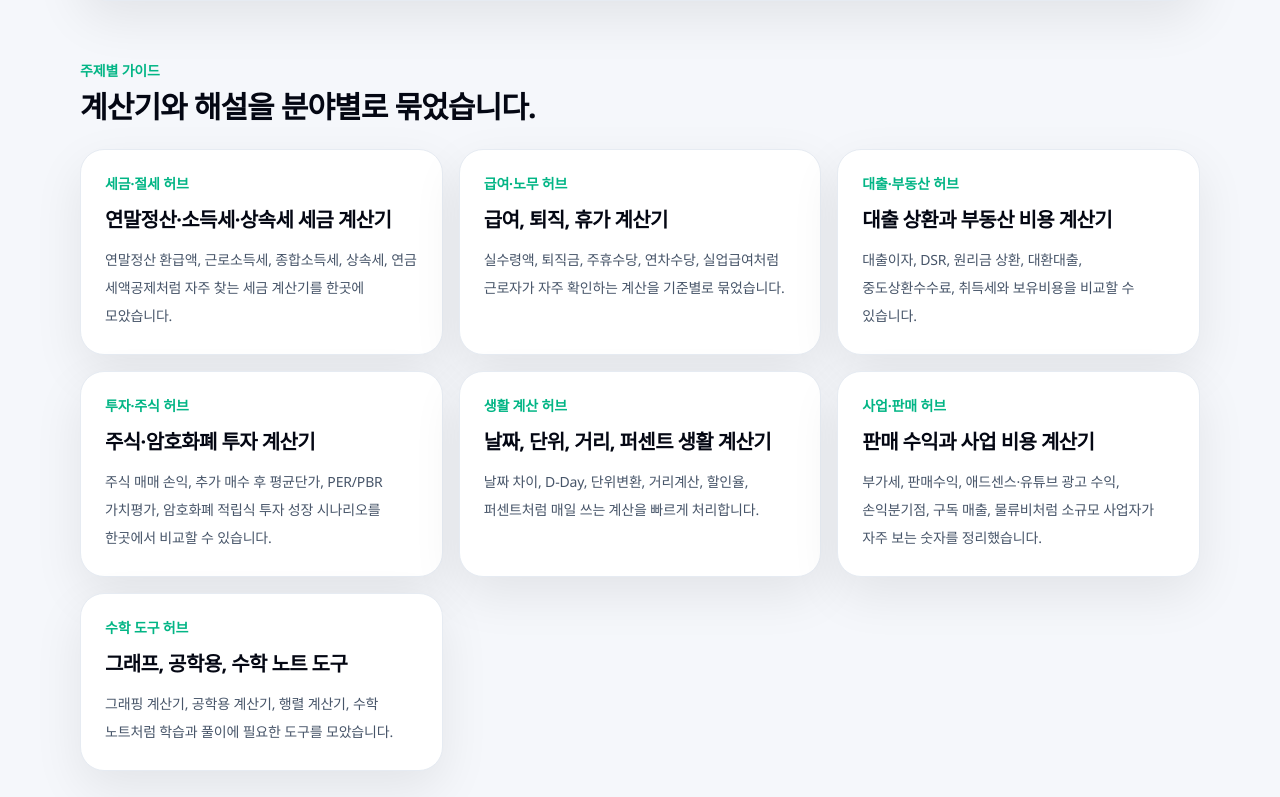
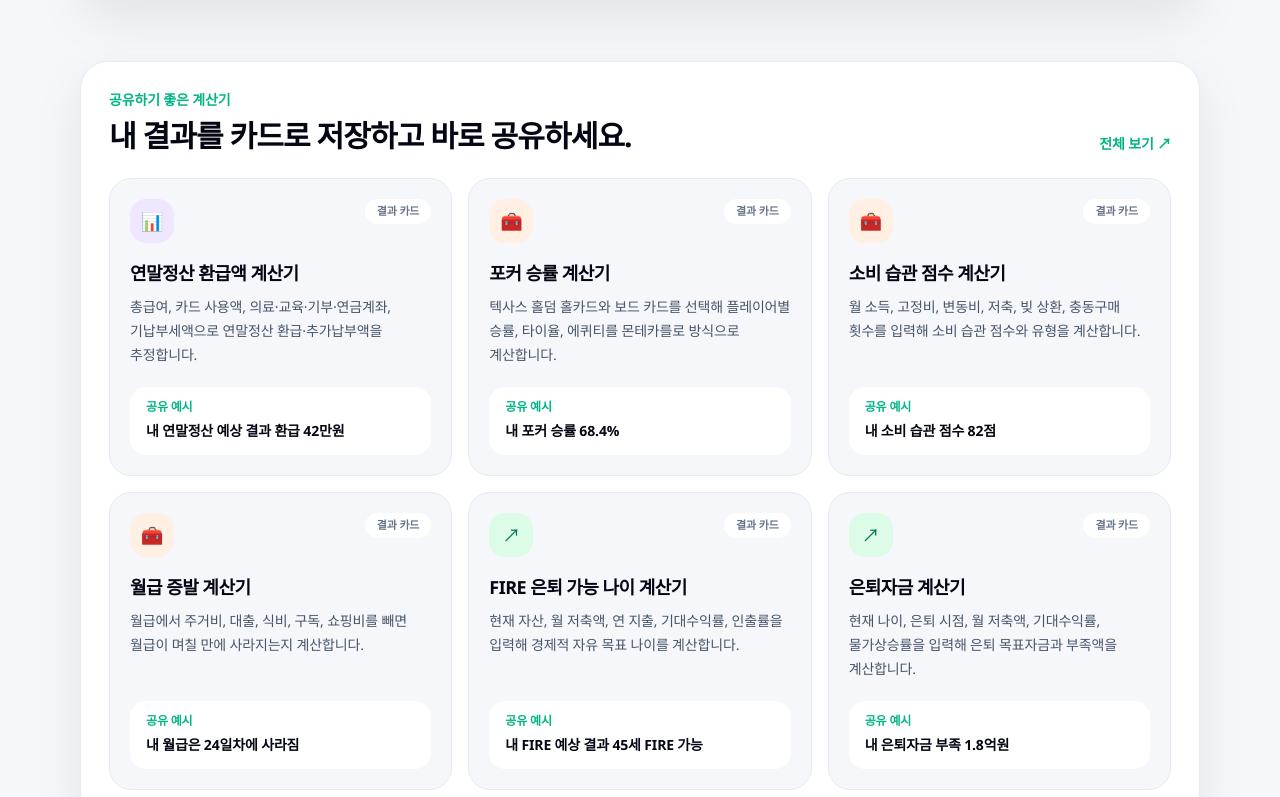
Before and after one commit to danniel-choi/abacusbox, a Next.js app: page / in a window 1280 px wide. Shown: the part 1166-1963 px from the top of the page. Built offline with nearby package versions, Linux system fonts and the light colour scheme; no server answers.

Commit message:
Add shareable calculators home section

```diff
--- a/app/page.tsx
+++ b/app/page.tsx
@@ -4,6 +4,7 @@ import {
   CALCULATOR_GROUP_META,
   getCalculatorsByGroup,
   getFeaturedCalculators,
+  getCalculatorGroup,
   getPopularCalculators,
   getRecentCalculators
 } from "@/lib/calculator-directory";
@@ -20,6 +21,17 @@ export default function HomePage() {
   const featured = getFeaturedCalculators().slice(0, 4);
   const popular = getPopularCalculators();
   const recent = getRecentCalculators();
+  const shareableSlugs = [
+    "year-end-tax-settlement",
+    "poker-equity-calculator",
+    "spending-habit-score",
+    "salary-vanish-calculator",
+    "fire-retirement-age",
+    "retirement-savings"
+  ];
+  const shareableCalculators = shareableSlugs
+    .map((slug) => calculators.find((calculator) => calculator.slug === slug))
+    .filter(Boolean) as typeof calculators;
   const latestBlogPosts = getLatestBlogPosts(3);
   const groups = Object.entries(CALCULATOR_GROUP_META).map(([key, meta]) => ({
     key,
@@ -120,6 +132,47 @@ export default function HomePage() {
       </section>
 
       <RecentCalculatorsSection />
+
+      <section className="page-shell section-shell">
+        <div className="rounded-[28px] border border-line bg-white p-6 shadow-panel md:p-7">
+          <div className="section-heading mb-6">
+            <div>
+              <p className="text-sm font-extrabold text-brand">공유하기 좋은 계산기</p>
+              <h2 className="mt-2 text-2xl font-extrabold leading-tight text-ink md:text-3xl">내 결과를 카드로 저장하고 바로 공유하세요.</h2>
+            </div>
+            <Link href="/calculators" className="text-sm font-extrabold text-brand transition hover:text-ink">
+              전체 보기 ↗
+            </Link>
+          </div>
+          <div className="grid gap-4 md:grid-cols-2 xl:grid-cols-3">
+            {shareableCalculators.map((calculator) => {
+              const groupMeta = CALCULATOR_GROUP_META[getCalculatorGroupForHome(calculator.slug)];
+              return (
+                <Link
+                  key={calculator.slug}
+                  href={`/calculators/${calculator.slug}`}
+                  className="group flex h-full flex-col justify-between rounded-[22px] border border-line bg-paper p-5 transition hover:-translate-y-1 hover:border-brand hover:bg-white hover:shadow-float"
+                >
+                  <div>
+                    <div className="flex items-start justify-between gap-3">
+                      <span className={`grid h-11 w-11 place-items-center rounded-2xl text-lg ${groupMeta.softClass} ${groupMeta.accentClass}`}>
+                        {groupMeta.icon}
+                      </span>
+                      <span className="rounded-full bg-white px-3 py-1 text-[11px] font-extrabold text-slate-500 group-hover:text-brand">결과 카드</span>
+                    </div>
+                    <h3 className="mt-4 text-lg font-extrabold text-ink">{calculator.title}</h3>
+                    <p className="mt-2 text-sm font-medium leading-6 text-slate-600">{calculator.description}</p>
+                  </div>
+                  <div className="mt-5 rounded-2xl bg-white px-4 py-3">
+                    <p className="text-xs font-extrabold text-brand">공유 예시</p>
+                    <p className="mt-1 text-sm font-extrabold leading-6 text-ink">{getShareExample(calculator.slug)}</p>
+                  </div>
+                </Link>
+              );
+            })}
+          </div>
+        </div>
+      </section>
 
       <section className="page-shell section-shell">
         <div className="section-heading mb-6">
@@ -284,6 +337,20 @@ function HeroStat({ label, value }: { label: string; value: string }) {
   );
 }
 
+function getCalculatorGroupForHome(slug: (typeof calculators)[number]["slug"]) {
+  return getCalculatorGroup(slug);
+}
+
+function getShareExample(slug: (typeof calculators)[number]["slug"]) {
+  if (slug === "year-end-tax-settlement") return "내 연말정산 예상 결과 환급 42만원";
+  if (slug === "poker-equity-calculator") return "내 포커 승률 68.4%";
+  if (slug === "spending-habit-score") return "내 소비 습관 점수 82점";
+  if (slug === "salary-vanish-calculator") return "내 월급은 24일차에 사라짐";
+  if (slug === "fire-retirement-age") return "내 FIRE 예상 결과 45세 FIRE 가능";
+  if (slug === "retirement-savings") return "내 은퇴자금 부족 1.8억원";
+  return "내 계산 결과를 이미지 카드로 공유";
+}
+
 function ProcessCard({ step, title, text }: { step: string; title: string; text: string }) {
   return (
     <div className="rounded-[24px] border border-line bg-white p-6 shadow-panel">
```
